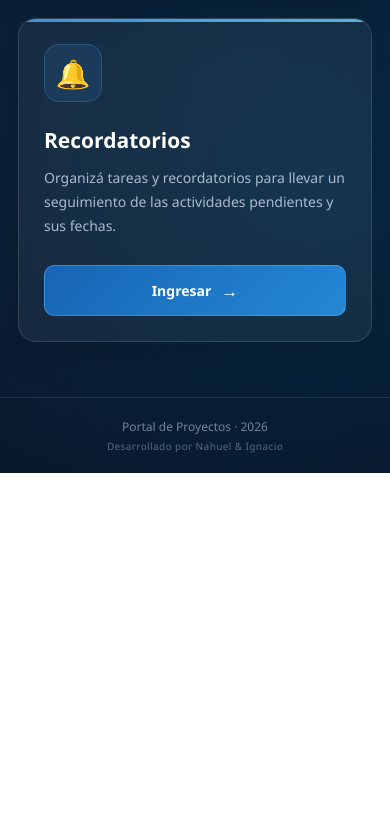
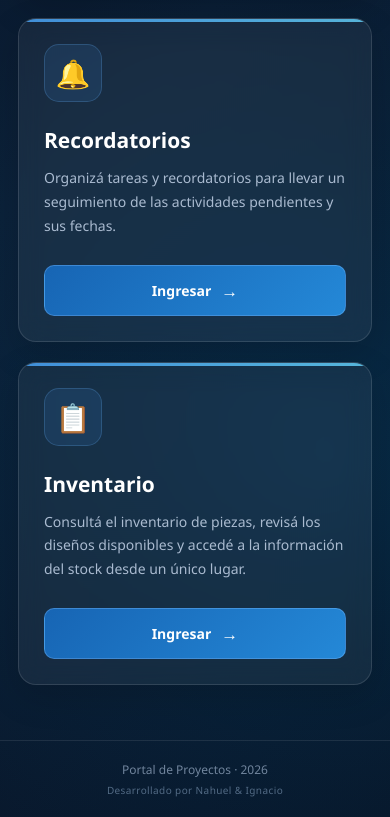
Before and after one commit to nahuel-ivan/Stellantis, a plain HTML site: page index.html in a window 390 px wide. Shown: the part 996-1813 px from the top of the page. Before the commit the page ends 1469 px from the top, so only its background shows below. Drawn offline with Linux system fonts and the light colour scheme.

Commit message:
Update index.html

```diff
--- a/index.html
+++ b/index.html
@@ -43,7 +43,7 @@
             gap: 16px;
         }
 
-        /* LOGO DE FLUJO CREADO CON SVG */
+        /* LOGO DE FLUJO */
 
         .logo-flujo {
             width: 55px;
@@ -132,11 +132,11 @@
             line-height: 1.7;
         }
 
-        /* TARJETAS DE LOS SISTEMAS */
+        /* TARJETAS */
 
         .proyectos {
             display: grid;
-            grid-template-columns: repeat(3, minmax(0, 1fr));
+            grid-template-columns: repeat(2, minmax(0, 1fr));
             gap: 25px;
         }
 
@@ -255,23 +255,7 @@
 
         /* TABLETS */
 
-        @media (max-width: 900px) {
-            main {
-                padding-top: 50px;
-            }
-
-            .proyectos {
-                grid-template-columns: repeat(2, minmax(0, 1fr));
-            }
-
-            .tarjeta:last-child {
-                grid-column: 1 / -1;
-            }
-        }
-
-        /* CELULARES */
-
-        @media (max-width: 600px) {
+        @media (max-width: 700px) {
             header {
                 padding: 18px 5%;
             }
@@ -332,9 +316,7 @@
                 gap: 20px;
             }
 
-            .tarjeta,
-            .tarjeta:last-child {
-                grid-column: auto;
+            .tarjeta {
                 min-height: 270px;
                 padding: 25px;
             }
@@ -408,7 +390,7 @@
             </p>
         </section>
 
-        <!-- TARJETAS -->
+        <!-- TARJETAS DE PROYECTOS -->
 
         <section class="proyectos">
 
@@ -484,6 +466,30 @@
                 </a>
             </article>
 
+            <!-- INVENTARIO -->
+
+            <article class="tarjeta">
+                <div class="icono">📋</div>
+
+                <h3>Inventario</h3>
+
+                <p>
+                    Consultá el inventario de piezas, revisá los diseños
+                    disponibles y accedé a la información del stock
+                    desde un único lugar.
+                </p>
+
+                <a
+                    class="boton"
+                    href="https://nahuel-ivan.github.io/Inventario/"
+                    target="_blank"
+                    rel="noopener noreferrer"
+                >
+                    Ingresar
+                    <span class="flecha">→</span>
+                </a>
+            </article>
+
         </section>
 
     </main>
```
